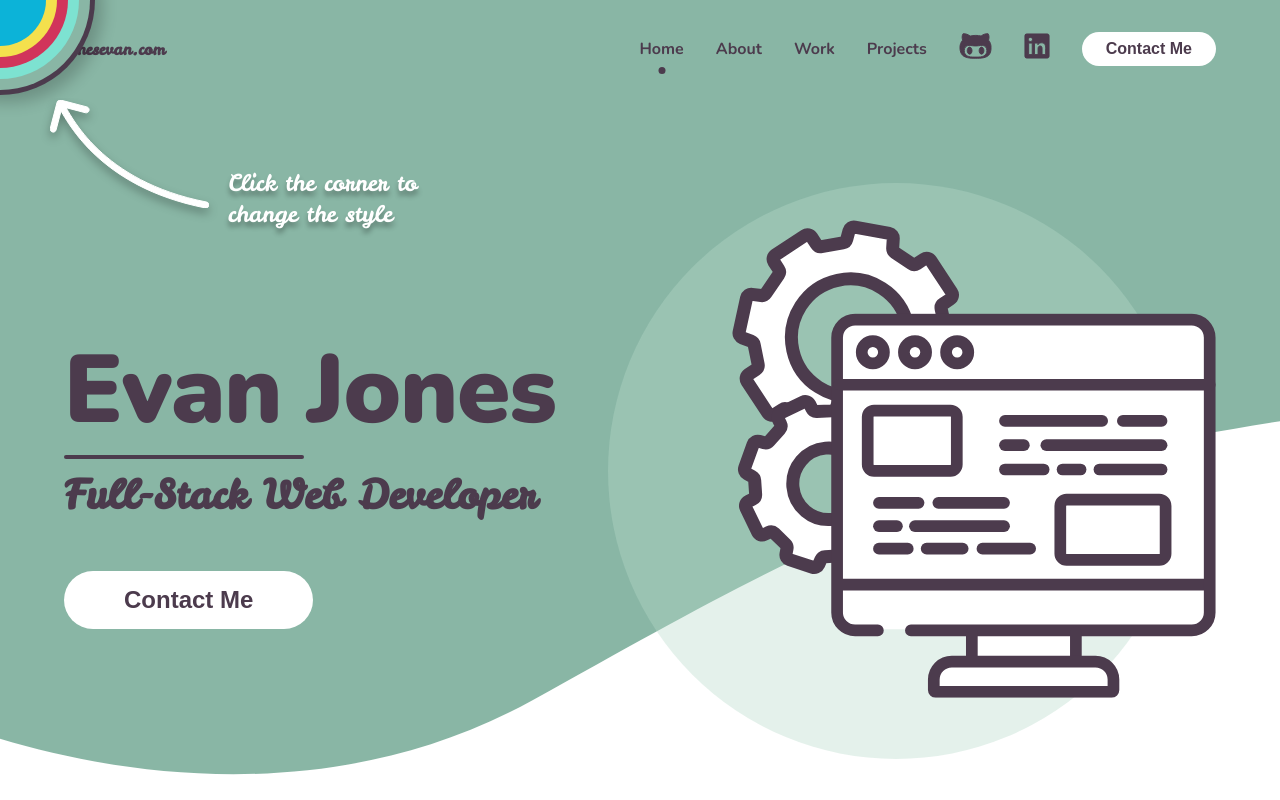
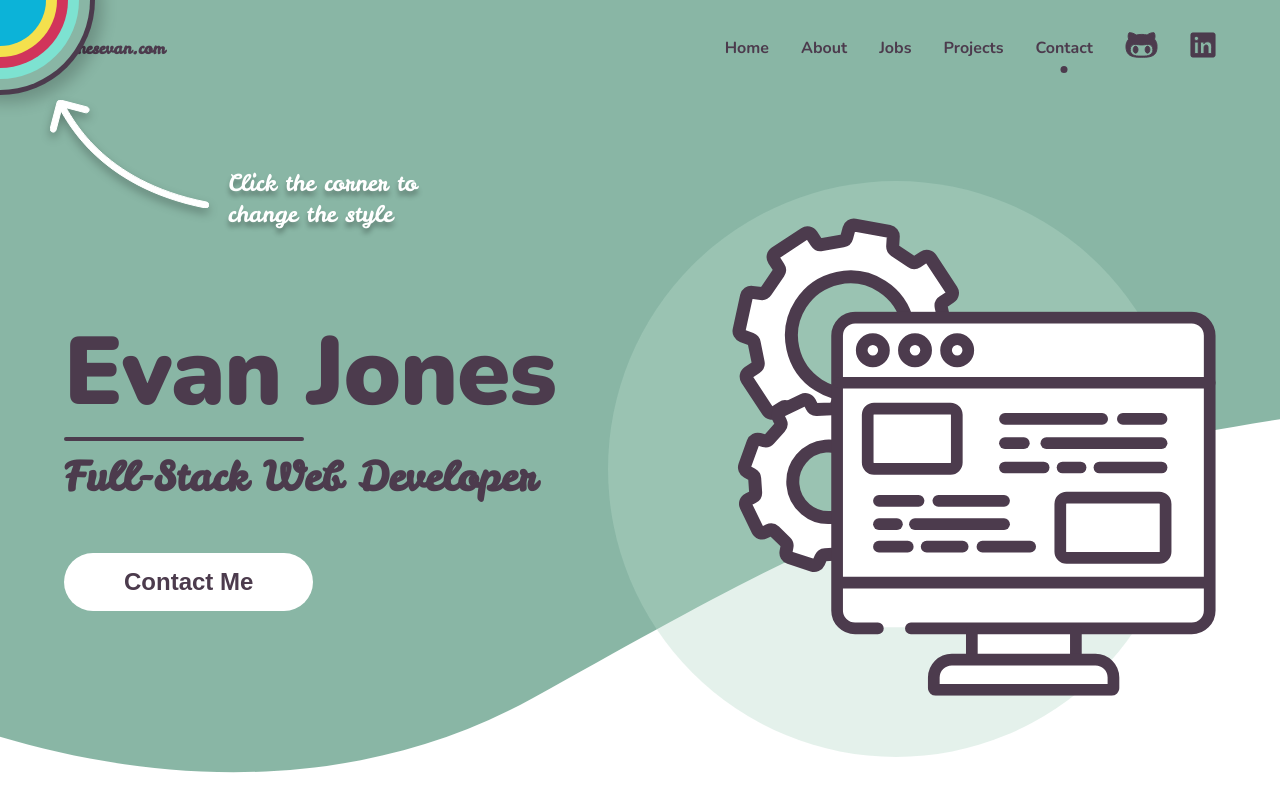
Before and after one commit to edj4960/portfolio-v3, a React (Create React App) app: page / in a window 1280 px wide. Shown: the top 800 px of the page. Built offline with nearby package versions, Linux system fonts and the light colour scheme.

Commit message:
Fix to header active toggle

```diff
--- a/src/components/Contact.js
+++ b/src/components/Contact.js
@@ -8,7 +8,7 @@ import './Contact.scss';
 const Contact = () => {
 
   return (
-    <div id="contact-section">
+    <section id="contact-section">
       <div className='container'>
         <SectionHeader>What's Next?</SectionHeader>
 
@@ -28,7 +28,7 @@ const Contact = () => {
           </div>
         </div>
       </div>
-    </div>
+    </section>
   )
 }
 
--- a/src/components/Header.js
+++ b/src/components/Header.js
@@ -1,6 +1,5 @@
 import React, { useEffect, useState } from 'react';
 import { Link } from 'react-scroll';
-import Button from './Button';
 import { ReactComponent as GitHubIcon } from '../images/github.svg';
 import { ReactComponent as LinkedInIcon } from '../images/linkedin.svg';
 import { ReactComponent as BarsIcon } from '../images/bars.svg';
@@ -11,6 +10,15 @@ import StylePicker from './StylePicker';
 const Header = () => {
   const [scroll, setScroll] = useState(window.scrollY);
   const [show, setShow] = useState(false);
+  const [activeSection, setActiveSection] = useState('home');
+
+  const sections = [
+    { id: 'home', name: 'Home', offset: -100 },
+    { id: 'about-section', name: 'About' },
+    { id: 'jobs-section', name: 'Jobs' },
+    { id: 'projects-section', name: 'Projects' },
+    { id: 'contact-section', name: 'Contact' },
+  ]
 
   const updateScroll = () => {
     setScroll(window.scrollY);
@@ -20,6 +28,18 @@ const Header = () => {
     window.addEventListener('scroll', updateScroll);
     return () => window.removeEventListener('scroll', updateScroll);
   }, []);
+
+  useEffect(() => {
+    const sections = document.getElementsByTagName('section');
+
+    for (const section of sections) {
+      const sectionEnd = section.offsetTop + section.offsetHeight;
+      if (scroll >= section.offsetTop && scroll < sectionEnd) {
+        setActiveSection(section.id);
+        break;
+      }
+    }
+  }, [scroll]);
 
   return (
     <div
@@ -43,18 +63,20 @@ const Header = () => {
             </div>
             <div className={`navigation ${show ? 'show' : ''}`}>
               <ul>
-                <li>
-                  <Link to="home" smooth spy={true} offset={-100} onClick={() => setShow(false)}>Home</Link>
-                </li>
-                <li>
-                  <Link to="about-section" smooth spy={true} offset={-0} onClick={() => setShow(false)}>About</Link>
-                </li>
-                <li>
-                  <Link to="jobs-section" smooth spy={true} offset={-0} onClick={() => setShow(false)}>Work</Link>
-                </li>
-                <li>
-                  <Link to="projects-section" smooth spy={true} offset={-0} onClick={() => setShow(false)}>Projects</Link>
-                </li>
+                {
+                  sections.map(section => <li key={section.id}>
+                    <Link
+                      to={section.id}
+                      className={activeSection === section.id ? 'active' : ''}
+                      smooth
+                      isDynamic
+                      offset={section?.offset || 1}
+                      onClick={() => setShow(false)}
+                    >
+                      {section.name}
+                    </Link>
+                  </li>)
+                }
                 <li>
                   <a href="https://github.com/edj4960" target="_blank" rel="noreferrer" onClick={() => setShow(false)}>
                     <GitHubIcon />
@@ -65,9 +87,9 @@ const Header = () => {
                     <LinkedInIcon />
                   </a>
                 </li>
-                <li>
+                {/* <li>
                   <Button className="header-contact-me" onClick={() => { window.open('mailto:evandj423@gmail.com') }}>Contact Me</Button>
-                </li>
+                </li> */}
               </ul>
             </div>
             <div className='mobile-nav-toggle' onClick={() => setShow(true)}>
--- a/src/components/Home.js
+++ b/src/components/Home.js
@@ -9,7 +9,7 @@ const Home = () => {
 
   return (
     <section id="home">
-      <section className='main-banner'>
+      <div className='main-banner'>
         <div className='container'>
           <div className='banner-left'>
             <h1>Evan Jones</h1>
@@ -22,7 +22,7 @@ const Home = () => {
           <BannerRight />
         </div>
         <MainBannerWave />
-      </section>
+      </div>
     </section>
   );
 }
--- a/src/components/Jobs.js
+++ b/src/components/Jobs.js
@@ -52,7 +52,7 @@ const Jobs = () => {
             <div className='selected-job' ref={selectedJobRef}>
               <h3>
                 <span>{jobInfo.title}</span>
-                <span>
+                <span className='company-link'>
                   &nbsp;@&nbsp;
                   <a href={jobInfo.link} rel="noreferrer" target="_blank">{jobInfo.name}</a>
                 </span>
--- a/src/components/Jobs.scss
+++ b/src/components/Jobs.scss
@@ -18,6 +18,9 @@
       margin: var(--offset) 0;
       border-top-left-radius: 5px;
       border-bottom-left-radius: 5px;
+      @media (max-width: 550px) {
+        border-radius: 5px;
+      }
       color: var(--dark2);
       transition: color .2s;
       font-weight: 700;
@@ -131,6 +134,13 @@
   height: 300px;
   @media (max-width: 500px) {
     height: 400px;
+    .company-link {
+      display: block;
+      margin-left: -8px;
+    }
+    ul {
+      padding-left: 0;
+    }
   }
   h3 {
     font-size: 24px;
--- a/src/data/jobs.json
+++ b/src/data/jobs.json
@@ -24,7 +24,7 @@
   {
     "name": "Amano",
     "title": "Software Engineer",
-    "link": "https://storier.fm/",
+    "link": "https://engineering.byu.edu/showcase/amano",
     "dates": "May 2021 - July 2021",
     "info": [
       "Created prototype dashboard for viewing saved IOT device data utilizing React, AWS IOT, Amplify, Lambda, and DynamoDB.",
--- a/src/data/projects.json
+++ b/src/data/projects.json
@@ -3,7 +3,7 @@
     "title": "Storier Website",
     "desc": "The main website for Storier with a new design using using React, Algolia, and Stripe",
     "desclong":"Enhanced the entirety of <a href='https://storier.fm' rel='noreferrer' target='_blank'>storier.fm</a> with a new responsive design. Update included dynamic animations and a lazy loading searchable library integrating with algolia.",
-    "year": 2022,
+    "year": 2021,
     "tech": ["javascript", "react", "algolia", "stripe", "nodejs"],
     "coverImg": "storierCover.png",
     "img": "storier1.png",
@@ -27,8 +27,8 @@
   },
   {
     "title": "OfficeSum",
-    "desc": "A placeholder text generator utilizing quotes from The Office... Wait what?",
-    "desclong": "I'm always in need of throwaway text when creating mock-ups, and I'm also a huge fan of The Office. So it made sense to create a generator using quotes from the show! The project is Currently hosted on github pages.",
+    "desc": "A placeholder text generator utilizing quotes from The Office.",
+    "desclong": "I'm always in need of throwaway text when creating mock-ups, and I'm also a huge fan of The Office. So it made sense to create a generator using quotes from the show! The project is hosted on <a href='https://edj4960.github.io/officesum/' rel='noreferrer' target='_blank'>github pages</a>.",
     "year": 2022,
     "tech": [
       "react",
```
Also changed, not shown: src/components/Header.scss (+4 -4 lines).
